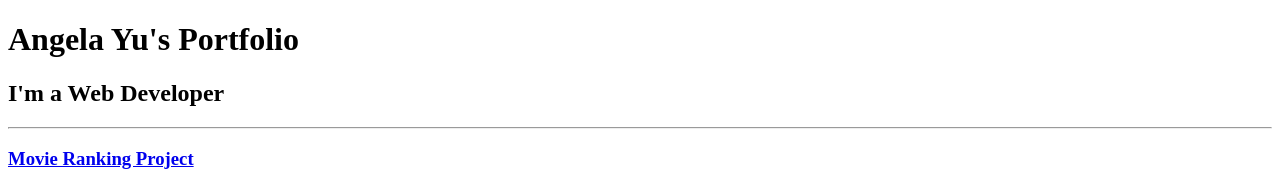
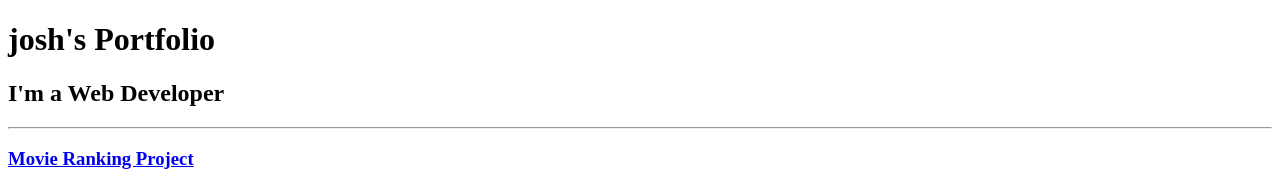
Before and after one commit to Josh-only/html-portfolio, a plain HTML site: page index.html in a window 1280 px wide. Shown: the top 171 px of the page. Drawn offline with Linux system fonts and the light colour scheme.

Commit message:
Update index.html

```diff
--- a/index.html
+++ b/index.html
@@ -7,7 +7,7 @@
 </head>
 
 <body>
-  <h1>Angela Yu's Portfolio</h1>
+  <h1>josh's Portfolio</h1>
   <h2>I'm a Web Developer</h2>
   <hr />
   <h3><a href="./public/movie-ranking.html">Movie Ranking Project</a></h3>
```
